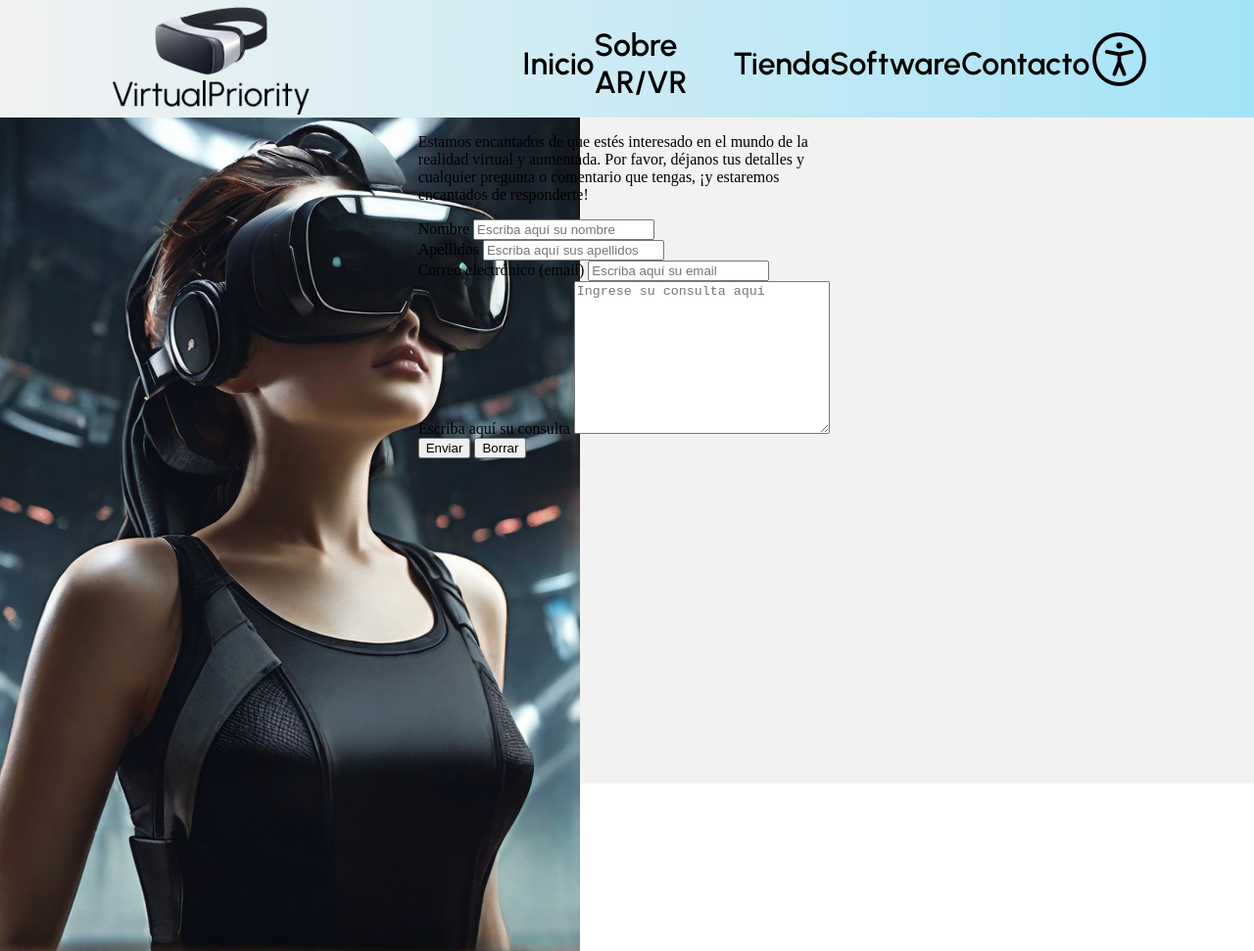
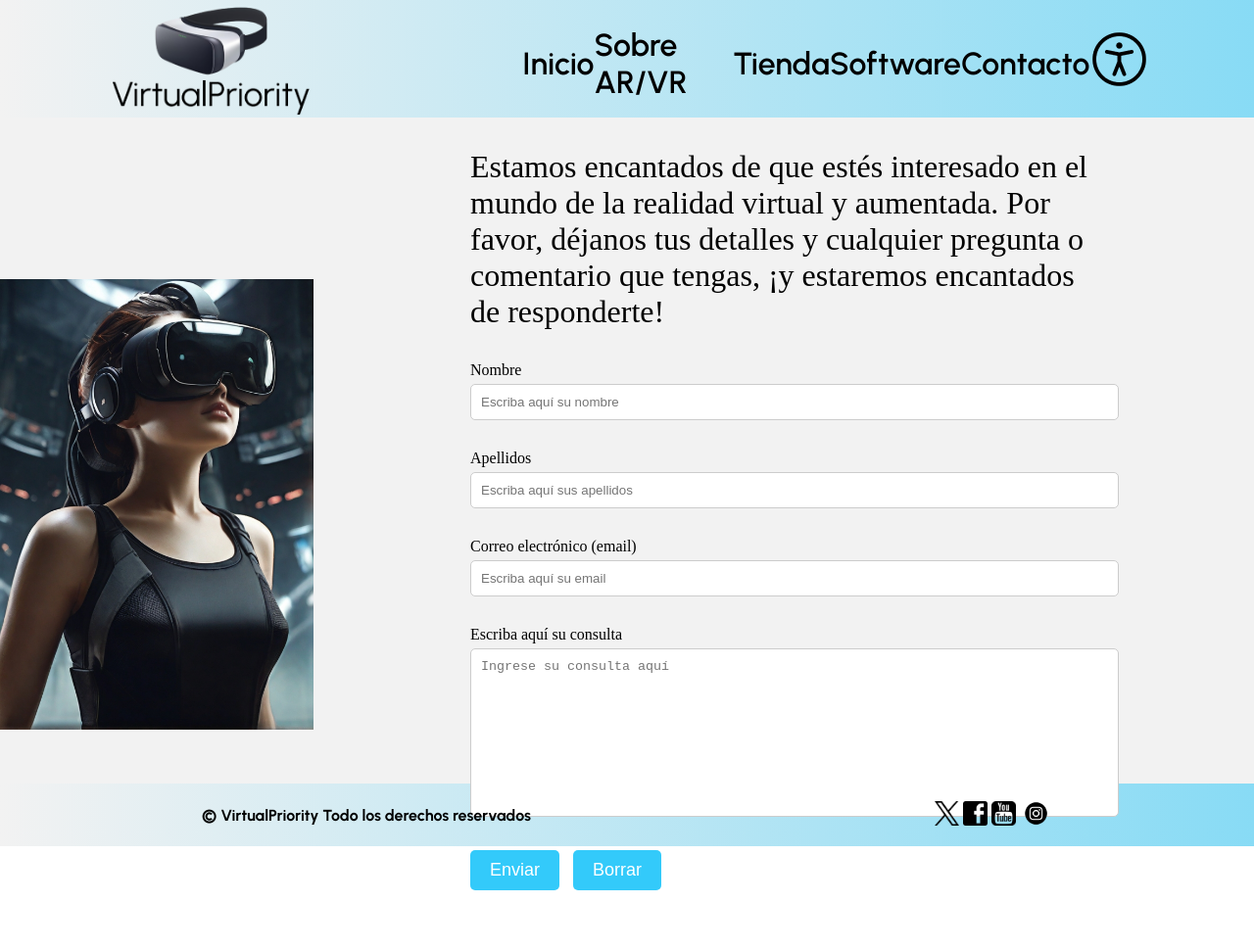
Before and after one commit to Denthor99/DIWEB_2daw, a plain HTML site: page Tema 4/ProyectoFormAccesible/index.html in a window 1280 px wide. Shown: the whole page at 98% size. After the commit the page ends 909 px from the top, so only its background shows below. Drawn offline with Linux system fonts and the light colour scheme; a web font is replaced by a local one.

Commit message:
Avance en el formulario

```diff
--- a/Tema 4/ProyectoFormAccesible/index.html
+++ b/Tema 4/ProyectoFormAccesible/index.html
@@ -23,10 +23,11 @@
     </header>
     <main class="main">
         <div class="main__zonaImagen">
-            <img src="images/imagenFormulario.png" alt="">
+            <img src="images/imagenFormulario.png" alt="Imagen de una chica con cascos de Realidad Virtual">
         </div>
+        <div class="main__zonaForm">
             <form class="main__formularioContacto" method="post" role="form" aria-label="Formulario de contacto">
-            <div role="region">
+                <div role="region" class="formularioContacto__p">
                     <p tabindex="0">Estamos encantados de que estés interesado en el mundo de la realidad virtual y aumentada. Por favor,
                         déjanos tus detalles y cualquier pregunta o comentario que tengas, ¡y estaremos encantados de responderte!</p>
                 </div>
@@ -47,12 +48,22 @@
                     <textarea name="input_consulta" id="input_consulta" aria-labelledby="label__consulta" required aria-required="true" placeholder="Ingrese su consulta aquí" cols="30" rows="10"></textarea>
                 </div>
                 <div class="formularioContacto__botones" role="region">
-                <button class="button__normal button__normal--send" role="button" type="submit">Enviar</button>
-                <button class="button__normal button__normal--send" role="button" type="reset">Borrar</button>
+                    <button class="botones__boton" role="button" type="submit">Enviar</button>
+                    <button class="botones__boton" role="button" type="reset">Borrar</button>
                 </div>
             </form>
+        </div>
     </main>
-    <footer>
+    <footer class="footer">
+        <div class="footer__infoLegal">
+            <p>&copy; VirtualPriority Todo los derechos reservados</p>
+        </div>
+        <div class="footer__rrss">
+            <a href="https://www.twitter.com"><img src="images/logoX.png" alt="Twitter/X" srcset=""></a>
+            <a href="https://www.facebook.com"><img src="images/logoFacebook.png" alt="Facebook" srcset=""></a>
+            <a href="https://www.youtube.com"><img src="images/logoYT.png" alt="YouTube" srcset=""></a>
+            <a href="https://www.instagram.com"><img src="images/logoInsta.png" alt="Instagram" srcset=""></a>
+        </div>
 
     </footer>
 </body>
--- a/Tema 4/ProyectoFormAccesible/scss/estilos.scss
+++ b/Tema 4/ProyectoFormAccesible/scss/estilos.scss
@@ -1,10 +1,10 @@
 // Reestablecemos los valores del body
-body{
-    margin:0;
+body {
+    margin: 0;
     padding: 0;
 }
 
-// Creamos las variables  que vamos a utilizar en el proyecto
+// Creamos las variables que vamos a utilizar en el proyecto
 
 // Colores header
 $color1-header: #F2F2F2;
@@ -13,9 +13,9 @@ $color-header--font: #000000;
 
 // Colores main
 $color-main--fondo_bg: #F2F2F2;
-$color-main__form--fondo:rgba(0,189,249);
-$color-main__form--text1:#000000;
-$color-main__form--text2:#FFFFFF;
+$color-main__form--fondo: rgba(0,189,249, 0.8);
+$color-main__form--text1: #000000;
+$color-main__form--text2: #FFFFFF;
 
 // Tipografias
 // OpenDyslexic
@@ -29,28 +29,38 @@ $color-main__form--text2:#FFFFFF;
     src: url('../fonts/Urbanist/Urbanist-VariableFont_wght.ttf') format('truetype');
 }
 
-.header{
+// Ubuntu-regular
+@font-face {
+    font-family: 'Ubuntu-regular';
+    src: url('../fonts/Ubuntu/Ubuntu-Regular.ttf');
+}
+
+// Ubuntu-bold
+@font-face {
+    font-family: 'Ubuntu-bold';
+    src: url('../fonts/Ubuntu/Ubuntu-Bold.ttf');
+}
+
+.header {
     display: grid;
     grid-template-columns: repeat(12,1fr);
-    background: linear-gradient(90deg, $color1-header 0%, rgba($color2-header,0.47) 121.53%);
+    background: linear-gradient(90deg, $color1-header 0%, rgba($color2-header,0.62) 121.53%);
     height: 15vh;
     align-items: center;
-    z-index: 1;
-    overflow-x: hidden;
-    .header__zonaLogo{
+    .header__zonaLogo {
         grid-column: 2/4;
-        img{
+        img {
             max-height: 125px;
             width: auto;
         }
     }
-    .header__zonaNavegacion{
+    .header__zonaNavegacion {
         grid-column: 6/12;
         display: flex;
         flex-direction: row;
         justify-content: space-around;
         align-items: center;
-        a{
+        a {
             font-family: 'Urbanist';
             font-style: normal;
             font-weight: 600;
@@ -62,17 +72,90 @@ $color-main__form--text2:#FFFFFF;
     }
 }
 
-.main{
+.main {
     display: grid;
-    grid-template-columns: repeat(6,1fr);
+    grid-template-columns: repeat(8, 1fr);
     background-color: $color-main--fondo_bg;
-    height:  calc(100vh - 15vh);
-    .main__zonaImagen{
+    height: calc(100vh - 15vh);
+    .main__zonaImagen {
         grid-column: 1/3;
         display: flex;
+        align-items: center;
+        img {
+            max-width: 100%; // Ajustamos la imagen al ancho del contenedor
+            height: auto; // Permitimos que la altura se ajuste automáticamente
+        }
     }
-    .main__formularioContacto{
-        grid-column: 3/5;
+    .main__zonaForm {
+        grid-column: 4/8; // Modificamos el rango de columnas para el formulario
+        display: flex;
+        flex-direction: column;
+        justify-content: center;
+        .formularioContacto__p {
+            font-family: 'Ubuntu-regular';
+            font-size: 24pt;
+            margin-bottom: 10px;
+        }
+        .formularioContacto__campos {
+            margin-bottom: 20px;
+            label {
+                display: block;
+                margin-bottom: 5px;
+            }
+            input[type='text'],
+            input[type='email'],
+            textarea {
+                width: 100%;
+                padding: 10px;
+                border: 1px solid #ccc;
+                border-radius: 5px;
+                margin-bottom: 10px;
+                &:focus {
+                    outline: none;
+                    border-color: $color-main__form--fondo;
+                }
+            }
+            textarea {
+                resize: none;
+                min-height: 100px;
+            }
+        }
+        .formularioContacto__botones {
+            button {
+                padding: 10px 20px;
+                margin-right: 10px;
+                border: none;
+                border-radius: 5px;
+                cursor: pointer;
+                font-size: 18px;
+                background-color: $color-main__form--fondo;
+                color: $color-main__form--text2;
+                &:hover {
+                    background-color: darken($color-main__form--fondo, 10%);
+                }
+                &:focus {
+                    outline: none;
+                }
+            }
+        }
     }
+}
 
+
+.footer {
+    display: flex;
+    flex-direction: row;
+    background: linear-gradient(90deg, $color1-header 0%, rgba($color2-header,0.62) 121.53%);
+    height: 8vh;
+    align-items: center;
+    justify-content: space-around;
+    .footer__infoLegal {
+        font-family: 'Urbanist';
+        font-weight: bold;
+    }
+    .footer__rrss {
+        img {
+            max-height: 25px;
+        }
+    }
 }
```
Also changed, not shown: Tema 4/ProyectoFormAccesible/css/estilos.css, Tema 4/ProyectoFormAccesible/images/logoFacebook.png (added), Tema 4/ProyectoFormAccesible/images/logoInsta.png (added), Tema 4/ProyectoFormAccesible/images/logoX.png (added), Tema 4/ProyectoFormAccesible/images/logoYT.png (added). Lines whose indentation alone changed are shown as unchanged.
